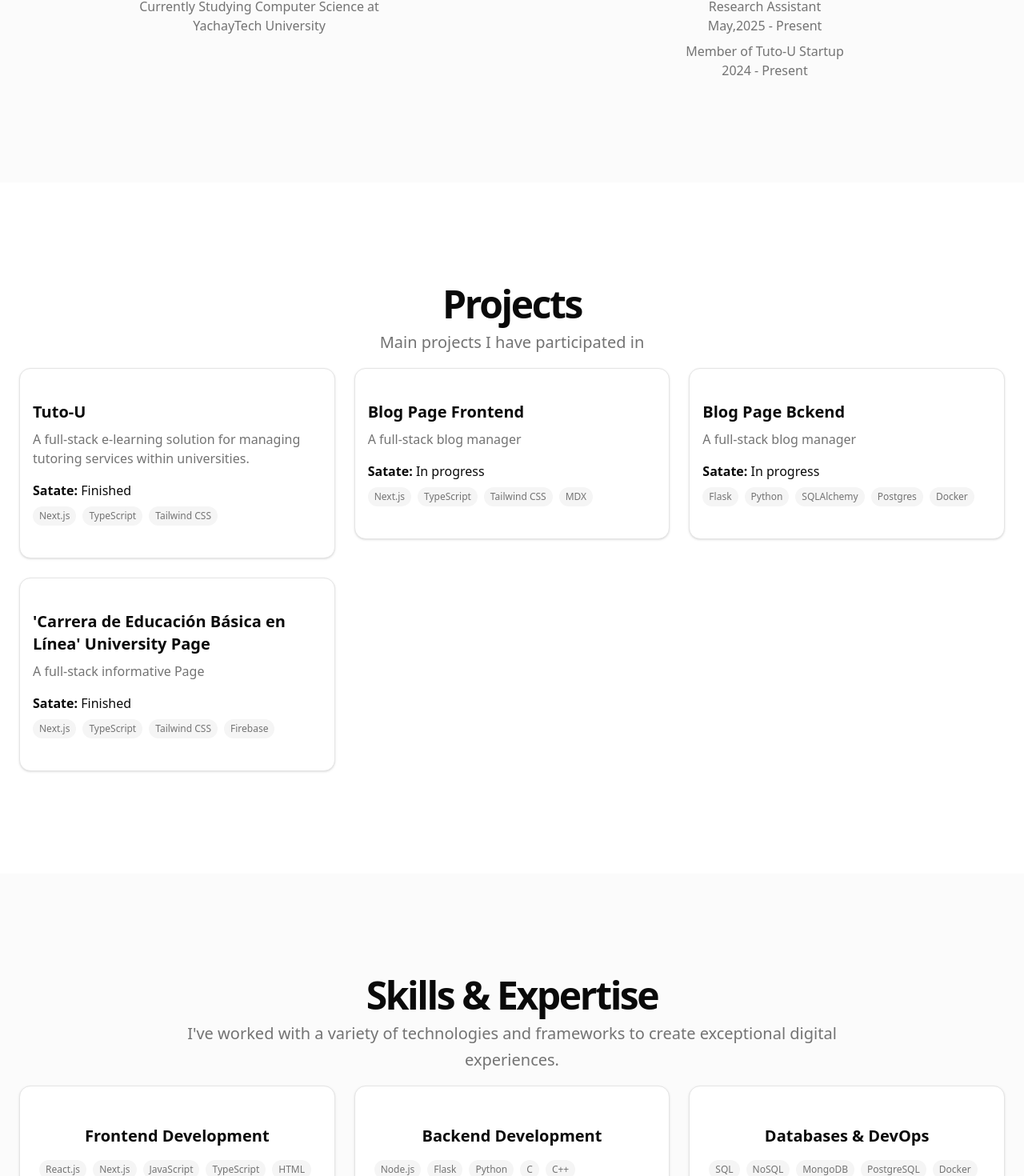
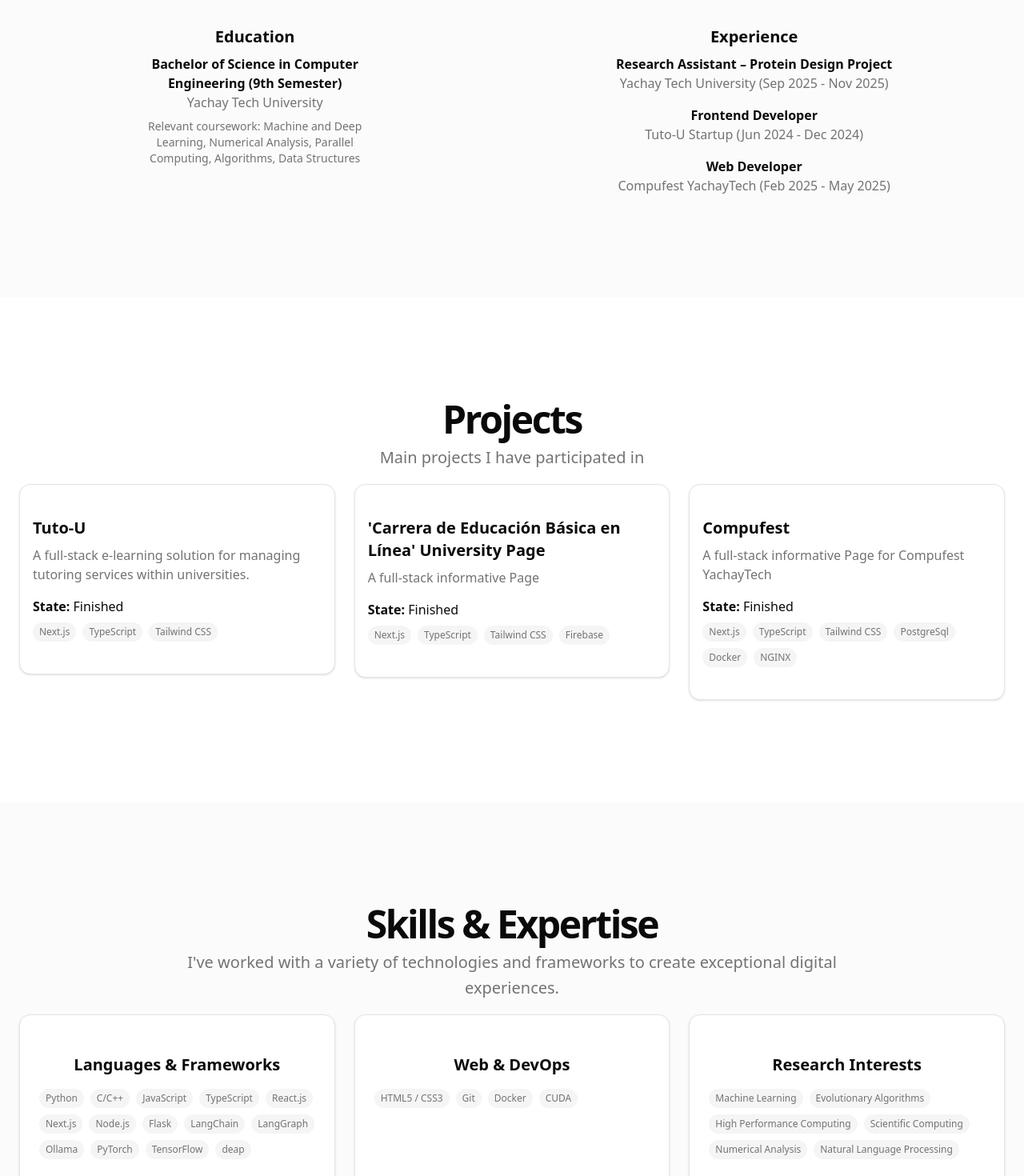
Before and after one commit to arielpincayy/myportfolio, a Next.js app: page / in a window 1280 px wide. Shown: the part 1259-2729 px from the top of the page at 80% size. Built offline with nearby package versions, Linux system fonts and the light colour scheme.

Commit message:
refactor: update personal profile details, project portfolio, skill set, and contact links in landing page

```diff
--- a/app/page.tsx
+++ b/app/page.tsx
@@ -48,7 +48,7 @@
                     Hi, I'm Ariel Pincay
                   </h1>
                   <p className="text-xs md:text-xl text-muted-foreground">
-                    Full-Stack and Machine Learning Developer.
+                    Computer Engineering Student | Full-Stack & ML Developer
                   </p>
                 </div>
                 <div className="flex flex-col gap-2 min-[400px]:flex-row">
@@ -68,11 +68,11 @@
                   </Button>
                 </div>
                 <div className="flex gap-4">
-                  <Link href="https://github.com/arielpincayy" className="text-muted-foreground hover:text-foreground">
+                  <Link href="https://github.com/arielpincayy" target="_blank" rel="noopener noreferrer" className="text-muted-foreground hover:text-foreground">
                     <Github className="h-5 w-5" />
                     <span className="sr-only">GitHub</span>
                   </Link>
-                  <Link href="www.linkedin.com/in/ariel-pincay-08a307191" className="text-muted-foreground hover:text-foreground">
+                  <Link href="https://linkedin.com/in/ariel-pincay-perez" target="_blank" rel="noopener noreferrer" className="text-muted-foreground hover:text-foreground">
                     <Linkedin className="h-5 w-5" />
                     <span className="sr-only">LinkedIn</span>
                   </Link>
@@ -96,29 +96,39 @@
               <div className="space-y-2">
                 <h2 className="text-3xl font-bold tracking-tighter sm:text-5xl">About Me</h2>
                 <p className="max-w-[900px] text-muted-foreground md:text-xl/relaxed lg:text-base/relaxed xl:text-xl/relaxed">
-                  I'm a passionate developer interested in web development, specialized in Next.js. I also have strong knowledge in Data Science, Machine Learning, Evolutionary Algorithms, Numerical Analysis, and more.
+                  Computer Engineering student at Yachay Tech University (9th semester), with hands-on experience in machine learning, evolutionary algorithms, numerical analysis, and full-stack web development. Passionate about bridging theoretical computation with real-world scientific and engineering applications.
                 </p>
               </div>
-              <div className="w-full max-w-full space-y-4">
-                <div className="grid grid-cols-1 gap-8 md:grid-cols-2">
-                  <div className="space-y-2">
-                    <h3 className="text-xl font-bold">Education</h3>
+              <div className="w-full max-w-full space-y-4 pt-10">
+                <div className="flex flex-col md:flex-row gap-4 justify-around">
+                  <div className="space-y-2 w-full md:w-1/4">
+                    <h3 className="text-xl font-bold text-center">Education</h3>
                     <p className="text-muted-foreground">
-                      Currently Studying Computer Science at <br />YachayTech University
+                      <span className="font-semibold text-foreground">Bachelor of Science in Computer Engineering (9th Semester)</span><br />
+                      Yachay Tech University
+                      <br />
+                      <span className="text-sm mt-2 block">Relevant coursework: Machine and Deep Learning, Numerical Analysis, Parallel Computing, Algorithms, Data Structures</span>
                     </p>
                   </div>
                   <div className="space-y-2">
-                    <h3 className="text-xl font-bold">Experience</h3>
+                    <h3 className="text-xl font-bold text-center">Experience</h3>
+                    <div className="space-y-4">
                       <p className="text-muted-foreground">
-                      Research Assistant
+                        <span className="font-semibold text-foreground">Research Assistant – Protein Design Project</span>
                         <br />
-                      May,2025 - Present
+                        Yachay Tech University (Sep 2025 - Nov 2025)
                       </p>
                       <p className="text-muted-foreground">
-                      Member of Tuto-U Startup
+                        <span className="font-semibold text-foreground">Frontend Developer</span>
                         <br />
-                      2024 - Present
+                        Tuto-U Startup (Jun 2024 - Dec 2024)
                       </p>
+                      <p className="text-muted-foreground">
+                        <span className="font-semibold text-foreground">Web Developer</span>
+                        <br />
+                        Compufest YachayTech (Feb 2025 - May 2025)
+                      </p>
+                    </div>
                   </div>
                 </div>
               </div>
@@ -140,24 +150,8 @@
               title="Tuto-U"
               description="A full-stack e-learning solution for managing tutoring services within universities."
               tags={["Next.js","TypeScript","Tailwind CSS"]}
-              link="https://tutou.app"
+              link="https://www.tutou.app/"
               state={true}
-              />
-
-              <ProjectCard
-              title="Blog Page Frontend"
-              description="A full-stack blog manager"
-              tags={["Next.js","TypeScript","Tailwind CSS","MDX"]}
-              link="https://github.com/arielpincayy/frontend_blogpage"
-              state={false}
-              />
-
-              <ProjectCard
-              title="Blog Page Bckend"
-              description="A full-stack blog manager"
-              tags={["Flask","Python","SQLAlchemy","Postgres","Docker"]}
-              link="https://github.com/arielpincayy/backend_blogpage"
-              state={false}
               />
 
               <ProjectCard
@@ -167,6 +161,15 @@
               link="https://ei-unemi-dvv9evzlv-arielpincays-projects.vercel.app/"
               state={true}
               />
+
+              <ProjectCard
+              title="Compufest"
+              description="A full-stack informative Page for Compufest YachayTech"
+              tags={["Next.js", "TypeScript", "Tailwind CSS", "PostgreSql", "Docker", "NGINX"]}
+              link="https://compufest.yachaytech.edu.ec/"
+              state={true}
+              />
+
             </div>
           </div>
         </section>
@@ -181,58 +184,42 @@
               </div>
               <div className="grid w-full grid-cols-1 gap-6 md:grid-cols-2 lg:grid-cols-3">
                 <SkillCard
-                  title="Frontend Development"
+                  title="Languages & Frameworks"
                   skills={[
+                    "Python",
+                    "C/C++",
+                    "JavaScript",
+                    "TypeScript",
                     "React.js",
                     "Next.js",
-                    "JavaScript",
-                    "TypeScript",
-                    "HTML",
-                    "CSS",
-                    "Responsive Design",
+                    "Node.js",
+                    "Flask",
+                    "LangChain",
+                    "LangGraph",
+                    "Ollama",
+                    "PyTorch",
+                    "TensorFlow",
+                    "deap"
                   ]}
                 />
                 <SkillCard
-                  title="Backend Development"
+                  title="Web & DevOps"
                   skills={[
-                    "Node.js",
-                    "Flask",
-                    "Python",
-                    "C",
-                    "C++",
-                    "RESTful APIs",
+                    "HTML5 / CSS3",
+                    "Git",
+                    "Docker",
+                    "CUDA",
                   ]}
                 />
                 <SkillCard
-                  title="Databases & DevOps"
+                  title="Research Interests"
                   skills={[
-                    "SQL",
-                    "NoSQL",
-                    "MongoDB",
-                    "PostgreSQL",
-                    "Docker",
-                    "Nginx",
-                    "Bash",
-                  ]}
-                />
-                <SkillCard
-                  title="Scientific & ML"
-                  skills={[
-                    "MATLAB",
-                    "Numerical Analysis",
                     "Machine Learning",
                     "Evolutionary Algorithms",
-                    "Data Science",
-                  ]}
-                />
-                <SkillCard
-                  title="Tools & Collaboration"
-                  skills={[
-                    "Git",
-                    "GitHub",
-                    "Jira",
-                    "Notion",
-                    "Agile/Scrum",
+                    "High Performance Computing",
+                    "Scientific Computing",
+                    "Numerical Analysis",
+                    "Natural Language Processing",
                   ]}
                 />
               </div>
@@ -261,7 +248,7 @@
                     <Linkedin className="h-6 w-6" />
                     <div className="text-left">
                       <h3 className="font-medium">LinkedIn</h3>
-                      <p className="text-sm text-muted-foreground">linkedin.com/in/ariel-pincay-08a307191</p>
+                      <p className="text-sm text-muted-foreground">linkedin.com/in/ariel-pincay-perez</p>
                     </div>
                   </div>
                   <div className="flex items-center gap-4">
@@ -279,13 +266,13 @@
       </main>
       <footer className="w-full border-t py-6">
         <div className="container flex flex-col items-center justify-center gap-4 m-auto px-4 md:px-6 md:flex-row md:justify-between">
-          <p className="text-sm text-muted-foreground">© 2025 Ariel Pincay. All rights reserved.</p>
+          <p className="text-sm text-muted-foreground">© 2026 Ariel Pincay. All rights reserved.</p>
           <div className="flex gap-4">
-            <Link href="https://github.com/arielpincayy" className="text-muted-foreground hover:text-foreground">
+            <Link href="https://github.com/arielpincayy" target="_blank" rel="noopener noreferrer" className="text-muted-foreground hover:text-foreground">
               <Github className="h-5 w-5" />
               <span className="sr-only">GitHub</span>
             </Link>
-            <Link href="www.linkedin.com/in/ariel-pincay-08a307191" className="text-muted-foreground hover:text-foreground">
+            <Link href="https://linkedin.com/in/ariel-pincay-perez" target="_blank" rel="noopener noreferrer" className="text-muted-foreground hover:text-foreground">
               <Linkedin className="h-5 w-5" />
               <span className="sr-only">LinkedIn</span>
             </Link>
@@ -303,7 +290,7 @@
       <CardContent className="p-4">
         <h3 className="font-bold text-xl mb-2">{title}</h3>
         <p className="text-muted-foreground mb-4">{description}</p>
-        <p><span className="font-bold">Satate: </span>{state?"Finished":"In progress"}</p>
+        <p><span className="font-bold">State: </span>{state?"Finished":"In progress"}</p>
         <div className="flex flex-wrap gap-2 mt-2">
         {tags.map((tag) => (
           <span key={tag} className="bg-muted text-muted-foreground text-xs px-2 py-1 rounded-full">
```
Lines whose indentation alone changed are shown as unchanged.
